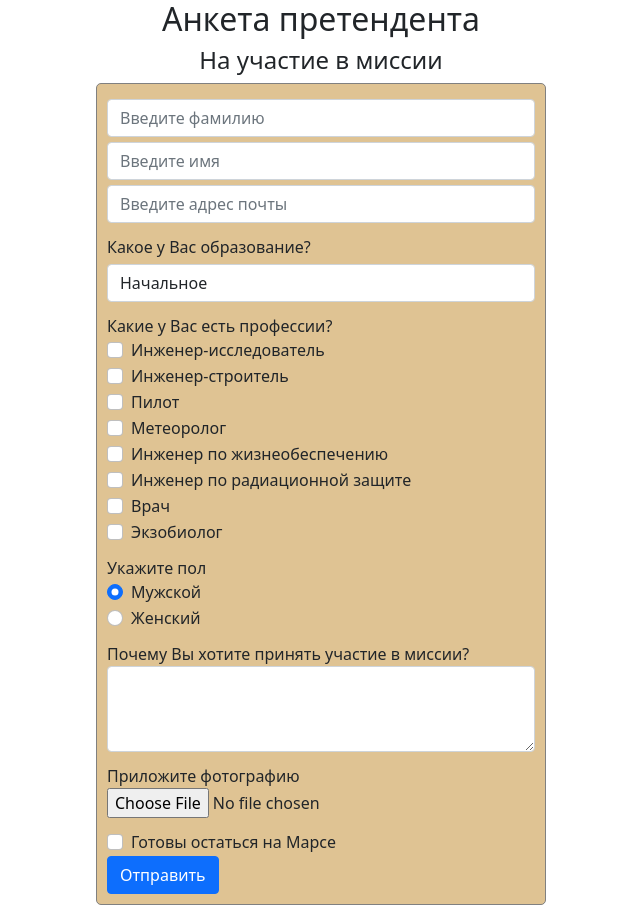
After one commit to Harkt192/Flask, a Flask app: page /astronaut_selection in a window 1280 px wide. The commit adds this page. Shown: the whole page, without its empty margins (319-959 px from the left). Run offline with Flask 3, Linux system fonts and the light colour scheme.

Commit message:
Commit #3

```diff
--- a/app.py
+++ b/app.py
@@ -1,4 +1,5 @@
 import flask
+from Scripts.bottle import request
 
 app = flask.Flask(__name__)
 
@@ -26,6 +27,46 @@ def bootstrap():
 def promotion_image_page():
     return flask.render_template("promotion_image.html")
 
+@app.route('/astronaut_selection', methods=['POST', 'GET'])
+def form_sample():
+    if flask.request.method == 'GET':
+        return flask.render_template("astronaut_selection.html")
+    elif flask.request.method == 'POST':
+        print(flask.request.form['surname'])
+        print(flask.request.form['name'])
+        print(flask.request.form['email'])
+        print(flask.request.form['class'])
+
+        jobs = []
+        for job in [
+            "Research_engineer",
+            "Builder_engineer",
+            "Pilot",
+            "Meteorologist",
+            "Life_support_engineer",
+            "Radiation_protection_engineer",
+            "Doctor",
+            "Exobiologist"
+        ]:
+            try:
+                if flask.request.form[job]:
+                    jobs.append(job)
+            except Exception:
+                pass
+        print(jobs)
+        print(flask.request.form['sex'])
+        print(flask.request.form['about'])
+
+        if flask.request.form['file']:
+            print(flask.request.form['file'])
+        else:
+            print("No file")
+        try:
+            print(flask.request.form['accept'])
+        except Exception:
+            print("No accept")
+        return "<h1>Форма отправлена</h1>"
+
 
 if __name__ == '__main__':
     app.run(port=8000, host="127.0.0.1")
--- a/static/css/style.css
+++ b/static/css/style.css
@@ -1,3 +1,33 @@
+form.login_form {
+    margin-left: auto;
+    margin-right: auto;
+    max-width: 450px;
+    background-color: #DFC393;
+    border: 1px solid gray;
+    border-radius: 5px;
+    padding: 10px;
+}
+
+input.form-control {
+    margin-top: 5px;
+}
+
+div.form-group {
+    margin-top: 12px;
+}
+
+select.form-control {
+    margin-top: 5px;
+}
+
 h1 {
-    color: darkred;
+    text-align: center;
 }
+
+h2 {
+    text-align: center;
+}
+
+h4 {
+    text-align: center;
+}
--- /dev/null
+++ b/templates/astronaut_selection.html
@@ -0,0 +1,105 @@
+<!doctype html>
+<html lang="en">
+<head>
+    <meta charset="utf-8">
+    <meta name="viewport" content="width=device-width, initial-scale=1, shrink-to-fit=no">
+    <link rel="stylesheet"
+          href="https://cdn.jsdelivr.net/npm/bootstrap@5.0.0-beta1/dist/css/bootstrap.min.css"
+          integrity="sha384-giJF6kkoqNQ00vy+HMDP7azOuL0xtbfIcaT9wjKHr8RbDVddVHyTfAAsrekwKmP1"
+          crossorigin="anonymous">
+    <link rel="stylesheet" href="../static/css/style.css"/>
+    <title>Отбор астронавтов</title>
+</head>
+<body>
+    <h2>Анкета претендента</h2>
+    <h4>На участие в миссии</h4>
+    <div>
+        <form class="login_form" method="post">
+            <input type="text" class="form-control" id="surname" aria-describedby="surnameHelp"
+                   placeholder="Введите фамилию" name="surname">
+            <input type="text" class="form-control" id="name" placeholder="Введите имя" name="name">
+            <input type="email" class="form-control" id="email" placeholder="Введите адрес почты" name="email">
+
+            <div class="form-group">
+                <label for="classSelect">Какое у Вас образование?</label>
+                <select class="form-control" id="classSelect" name="class">
+                    <option>Начальное</option>
+                    <option>Среднее</option>
+                    <option>Высшее</option>
+                </select>
+            </div>
+
+            <div class="form-group">
+                <label for="prof_check">Какие у Вас есть профессии?</label>
+
+                <div class="form-check">
+                    <input class="form-check-input" type="checkbox" name="Research_engineer" id="prof1">
+                    <label class="form-check-label" for="prof1">Инженер-исследователь</label>
+                </div>
+
+                <div class="form-check">
+                    <input class="form-check-input" type="checkbox" name="Builder_engineer" id="prof2">
+                    <label class="form-check-label" for="prof2">Инженер-строитель</label>
+                </div>
+
+                <div class="form-check">
+                    <input class="form-check-input" type="checkbox" name="Pilot" id="prof3">
+                    <label class="form-check-label" for="prof3">Пилот</label>
+                </div>
+
+                <div class="form-check">
+                    <input class="form-check-input" type="checkbox" name="Meteorologist" id="prof4">
+                    <label class="form-check-label" for="prof4">Метеоролог</label>
+                </div>
+
+                <div class="form-check">
+                    <input class="form-check-input" type="checkbox" name="Life_support_engineer" id="prof5">
+                    <label class="form-check-label" for="prof5">Инженер по жизнеобеспечению</label>
+                </div>
+
+                <div class="form-check">
+                    <input class="form-check-input" type="checkbox" name="Radiation_protection_engineer" id="prof6">
+                    <label class="form-check-label" for="prof6">Инженер по радиационной защите</label>
+                </div>
+
+                <div class="form-check">
+                    <input class="form-check-input" type="checkbox" name="Doctor" id="prof7">
+                    <label class="form-check-label" for="prof7">Врач</label>
+                </div>
+
+                <div class="form-check">
+                    <input class="form-check-input" type="checkbox" name="Exobiologist" id="prof8">
+                    <label class="form-check-label" for="prof8">Экзобиолог</label>
+                </div>
+            </div>
+
+            <div class="form-group">
+                <label for="form-check">Укажите пол</label>
+                <div class="form-check">
+                    <input class="form-check-input" type="radio" name="sex" id="male" value="male" checked>
+                    <label class="form-check-label" for="male">
+                    Мужской
+                    </label>
+                </div>
+                <div class="form-check">
+                    <input class="form-check-input" type="radio" name="sex" id="female" value="female">
+                    <label class="form-check-label" for="female">Женский</label>
+                </div>
+            </div>
+            <div class="form-group">
+                <label for="about">Почему Вы хотите принять участие в миссии?</label>
+                <textarea class="form-control" id="about" rows="3" name="about"></textarea>
+            </div>
+            <div class="form-group">
+                <label for="photo">Приложите фотографию</label>
+                <input type="file" class="form-control-file" id="photo" name="file">
+            </div>
+            <div class="form-group form-check">
+                <input type="checkbox" class="form-check-input" id="acceptRules" name="accept">
+                <label class="form-check-label" for="acceptRules">Готовы остаться на Марсе</label>
+            </div>
+            <button type="submit" class="btn btn-primary">Отправить</button>
+        </form>
+    </div>
+</body>
+</html>
--- a/templates/base.html
+++ b/templates/base.html
@@ -2,6 +2,7 @@
 <html lang="en">
 <head>
     <meta charset="UTF-8">
+    <link rel="stylesheet" href="../static/css/style.css">
     <title>Base Page</title>
 </head>
 <body>
```
Also changed, not shown: test.py (added, +89 -0 lines).
